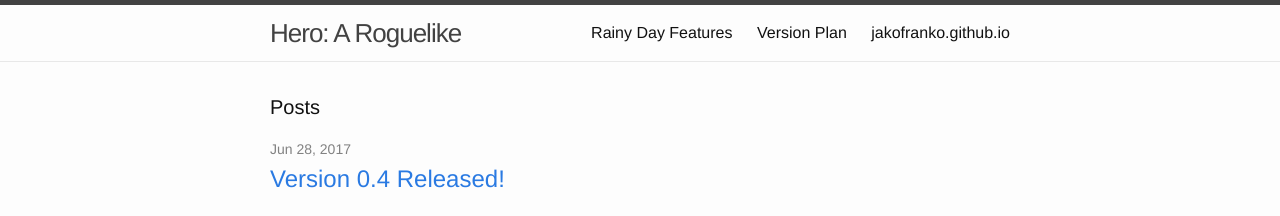
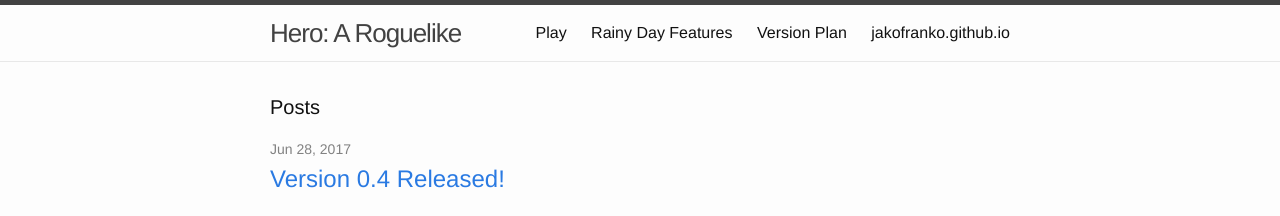
Before and after one commit to jakofranko/hero, a Jekyll site: the page built from index.html, in a window 1280 px wide. Shown: the top 216 px of the page. Built offline with Jekyll 4.4.1, drawn with Linux system fonts in a browser that asks for light colours.

Commit message:
Added back the yaml frontmatter to the game page

```diff
--- a/game.html
+++ b/game.html
@@ -1,3 +1,7 @@
+---
+title: "Play"
+layout: page
+---
 <!DOCTYPE html>
 <html lang="en">
 <head>
```
